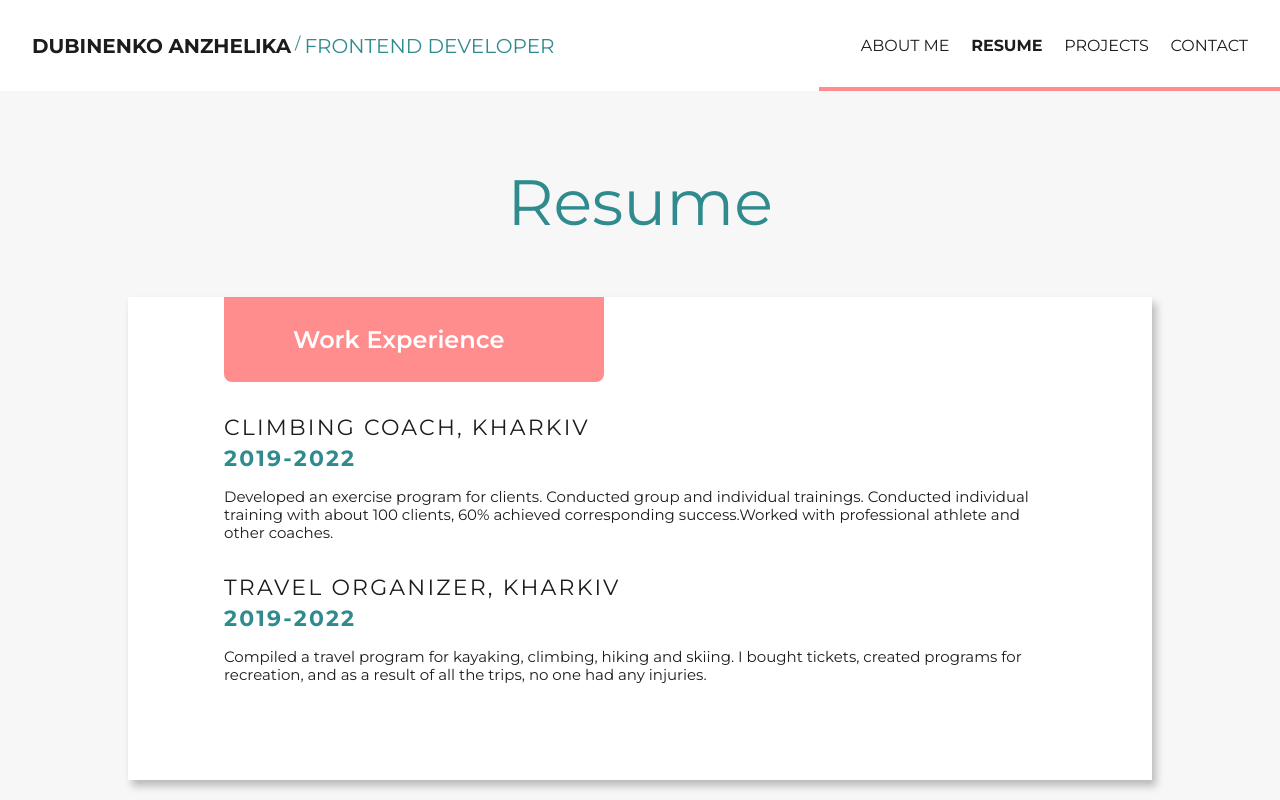
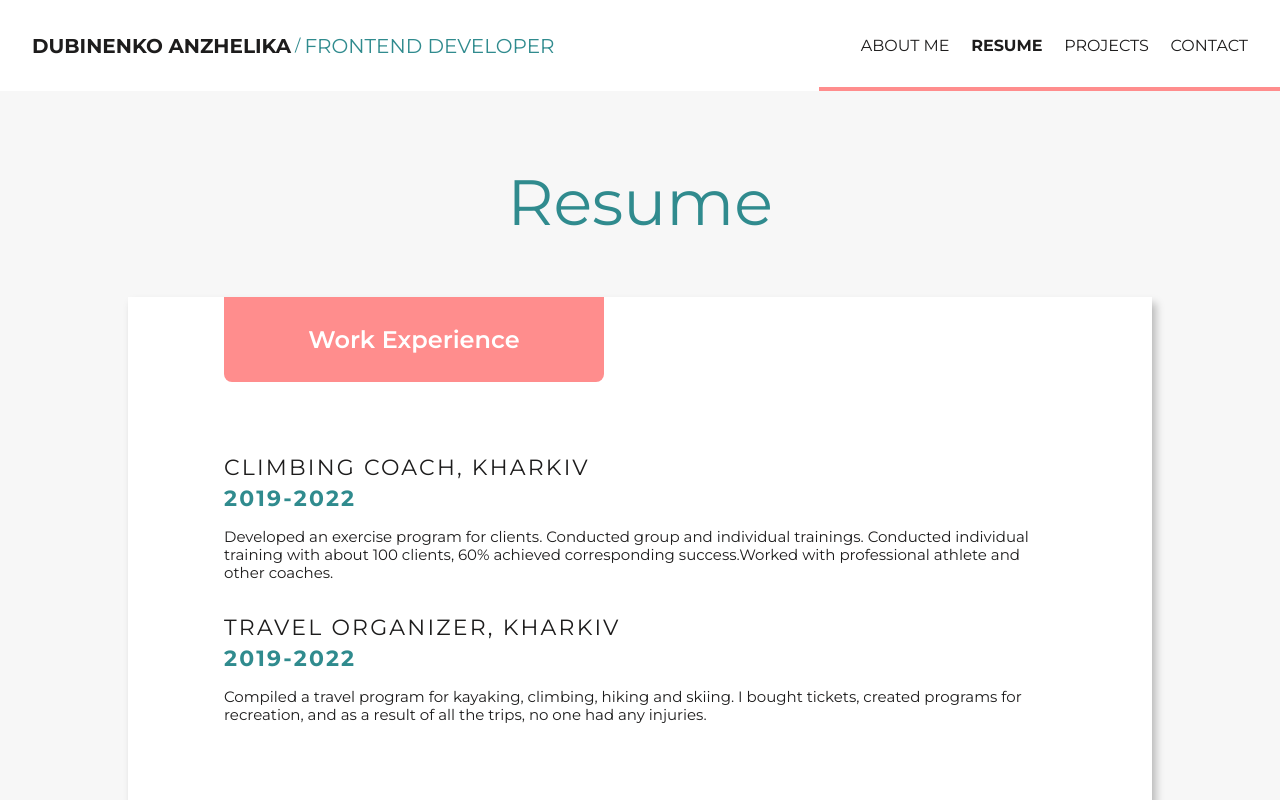
Before and after one commit to Basilika-draconum/curriculum-vitae, a React (Create React App) app: page /resume in a window 1280 px wide. Shown: the top 800 px of the page. Built offline with nearby package versions, Linux system fonts and the light colour scheme.

Commit message:
title centered

```diff
--- a/src/components/Header/header.module.scss
+++ b/src/components/Header/header.module.scss
@@ -71,7 +71,8 @@
     color: var(--color-accent);
     display: none;
     @media screen and (min-width: 768px) {
-      display: block;
+      display: flex;
+      align-items: center;
     }
   }
 }
--- a/src/components/Projects/projects.module.scss
+++ b/src/components/Projects/projects.module.scss
@@ -26,6 +26,7 @@
     background-color: var(--bgColor-subtitle);
     border-radius: 0px 0px 8px 8px;
     padding: 20px 59px;
+    justify-content: center;
     @media screen and (min-width: 768px) {
       width: 380px;
       padding: 28px 69px;
--- a/src/components/Resume/resume.module.scss
+++ b/src/components/Resume/resume.module.scss
@@ -28,6 +28,7 @@
     padding: 20px;
     border-radius: 0px 0px 8px 8px;
     color: var(--color-white);
+    text-align: center;
     @media screen and (min-width: 768px) {
       width: 380px;
       padding: 28px 69px;
@@ -35,6 +36,13 @@
   }
   &_list {
     list-style-type: none;
+    margin-top: 32px;
+    @media screen and (min-width: 768px) {
+      margin-top: 48px;
+    }
+    @media screen and (min-width: 1200px) {
+      margin-top: 72px;
+    }
   }
   &_item {
     margin-top: 32px;
```
